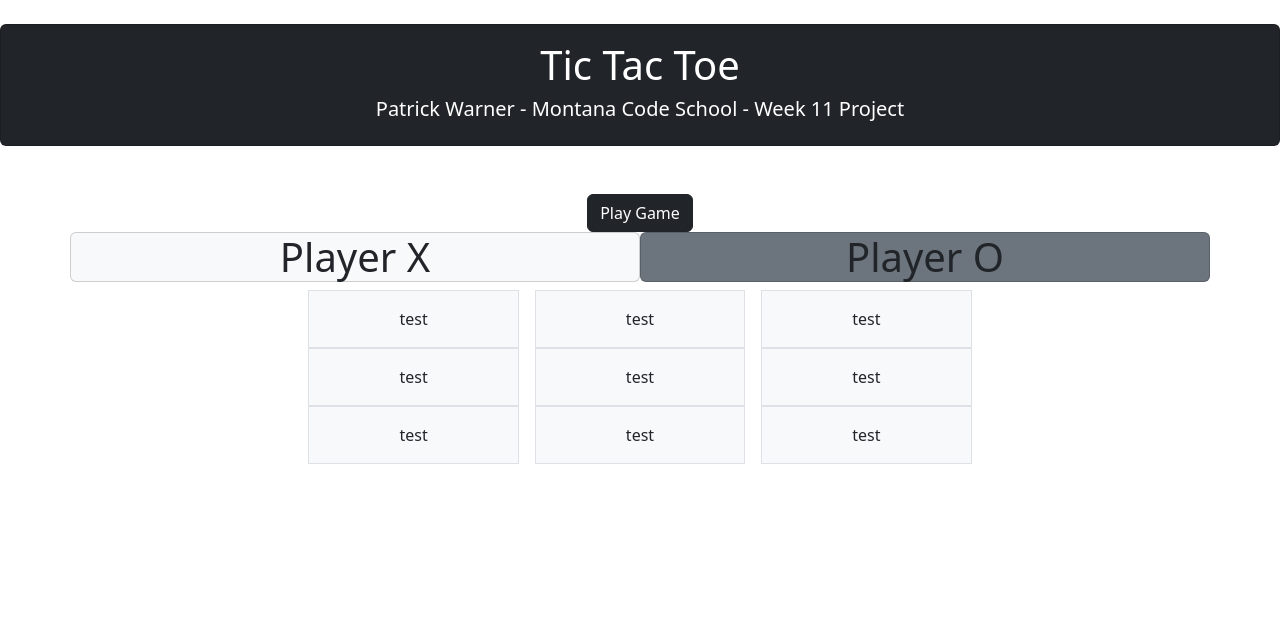
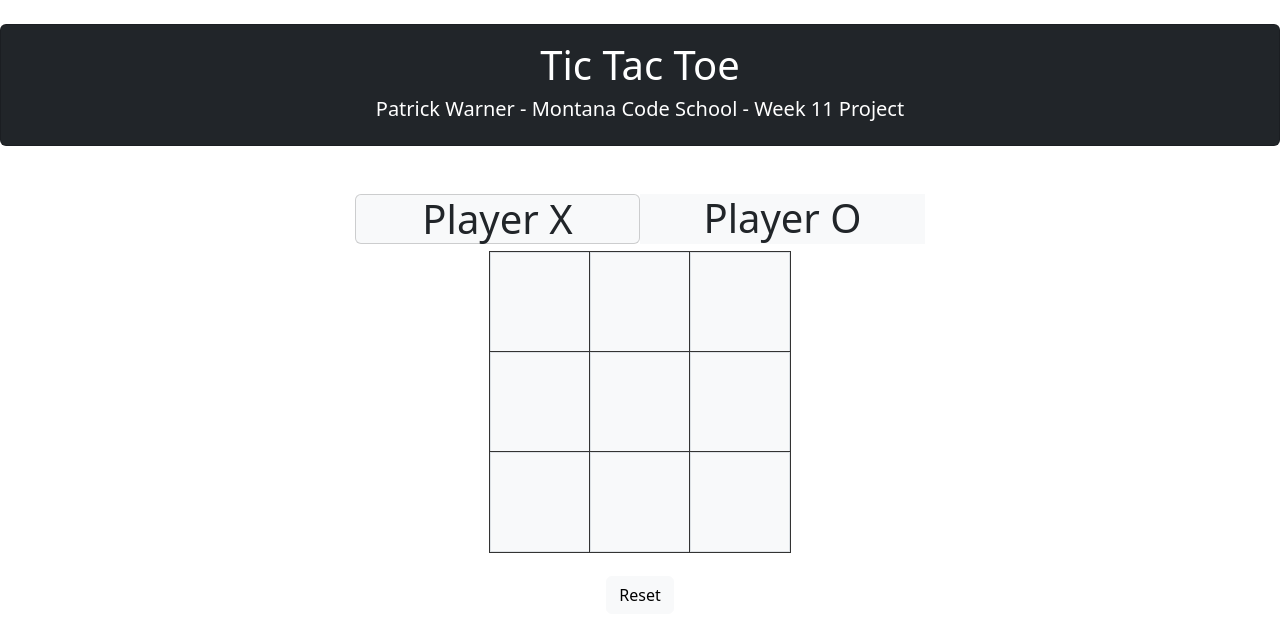
Before and after one commit to pat-in-a-hat/tic-tac-toe, a website: page index.html in a window 1280 px wide. Both pictures are taken after a click on the button "Play Game". Drawn offline with nearby package versions, Linux system fonts and the light colour scheme.

Commit message:
working tic tac toe table, need brains

```diff
--- a/index.html
+++ b/index.html
@@ -6,6 +6,7 @@
     <meta name="viewport" content="width=device-width, initial-scale=1.0">
     <title>Week 11 Project</title>
     <link rel="stylesheet" href="node_modules/bootstrap/dist/css/bootstrap.css">
+    <link rel="stylesheet" href="style.css">
 </head>
 <body>
     <br>
--- a/index.js
+++ b/index.js
@@ -1,11 +1,11 @@
 //Montana Code School Week 11 Project
 
-/*$('.btn-dark').on('click', () => {
+$('.btn-dark').on('click', () => {
     $('.btn').hide();
     ticTacToeBuilder();
 })
 
-$('.btn-light').on('click', () => {
+/*$('.btn-light').on('click', () => {
     $('#tic-tac-toe').remove();
     ticTacToeBuilder();
 })*/
@@ -19,8 +19,10 @@ function ticTacToeBuilder(){
     table.appendChild(div)
     const header1 = document.createElement('div')
     const header2 = document.createElement('div')
-    header1.className = 'col h1 card bg-light'
-    header2.className = 'col h1 card bg-secondary'
+    header1.className = 'col-3 h1 card bg-light'
+    header2.className = 'col-3 h1 bg-light'
+    header1.setAttribute('id', 'player1')
+    header2.setAttribute('id', 'player2')
     header1.appendChild(playerx)
     header2.appendChild(playero)
     const parent_div = document.querySelector(".row.text-center.justify-content-center")
@@ -29,27 +31,45 @@ function ticTacToeBuilder(){
 
     for(let i = 0; i <3; i++){
         const row = document.createElement('div')
-        row.className = "row row-cols-2 row-cols-lg-5 g-2 g-lg-3 text-center justify-content-center"
+        row.className = "row game--container text-center justify-content-center"
         row.setAttribute('id', `row-${i}`)
         table.appendChild(row)
         const row_div = document.getElementById(`row-${i}`)
         for(let ii = 0; ii <3; ii++){
             const div_cols = document.createElement('div')
-            div_cols.className = 'col'
+            div_cols.className = 'cell border bg-light'
             div_cols.setAttribute('id', `col-${i}-${ii}`)
             row_div.appendChild(div_cols)
-            const row_col = document.getElementById(`col-${i}-${ii}`)
+            /*const row_col = document.getElementById(`col-${i}-${ii}`)
             const div_cards = document.createElement('div')
-            div_cards.className = 'p-3 border bg-light'
-            const test = document.createTextNode('test')
+            div_cards.className = 'cell border bg-light'
+            const test = document.createTextNode('ii')
             div_cards.appendChild(test)
-            row_col.appendChild(div_cards)
+            row_col.appendChild(div_cards)*/
             }
             //div_cards.setAttribute('style', "width: 80px height: 80px")
 
         }
 
-    }
+    const br = document.createElement('br')
+    const btn_div = document.createElement('div')
+    btn_div.className = 'text-center justify-content-center'
+    const button = document.createElement('button')
+    button.className = 'btn btn-light'
+    const reset = document.createTextNode('Reset')
+    button.appendChild(reset)
+    table.appendChild(br)
+    table.appendChild(br)
+    table.appendChild(br)
+    table.appendChild(btn_div)
+    btn_div.appendChild(button)
+
+    player();
+
+}
+
+
+
     /*
     $('#tic-tac-toe').prepend('<div class="row text-center justify-content-center" id="players"></div>')
     $('#players').append('<div class="col"><h1>Player X</h1></div>')
@@ -65,10 +85,55 @@ function ticTacToeBuilder(){
 
 function player(){
     let counter = 0;
+    let rows = document.querySelectorAll('.game--container')
+    for (let row of rows){
+        let children = row.children
+            for (let child of children){
+                let player1 = document.getElementById('player1')
+                let player2 = document.getElementById('player2')
+                document.getElementById(`${child.id}`).addEventListener('click', () => {
+                    if ((child.innerHTML === 'X' || child.innerHTML === 'O') || referee() === true){
+                        console.log('already played')
+                    } else if (counter % 2 === 0){
+                        let X = document.createTextNode('X')
+                        counter++
+                        child.appendChild(X)
+                        player1.className = 'col-3 h1 bg-light'
+                        player2.className = 'col-3 h1 card bg-light'
+                    } else {
+                        let O = document.createTextNode('O')
+                        counter++
+                        child.appendChild(O)
+                        player1.className = 'col-3 h1 card bg-light'
+                        player2.className = 'col-3 h1 bg-light'
+                    }
+                })
+
+            }
+
+        }
+}
+
+function referee(){
+    judge_array = [
+        []
+    ]
+    const col1 = document.getElementById('row-0')
+    const col2 = document.getElementById('row-1')
+    const col3 = document.getElementById('row-2')
+    return true
 }
 
 
-ticTacToeBuilder();
+
+function reset(){
+    $('.btn-light').on('click', () => {
+        while(document.getElementById('tic-tac-toe').firstChild){
+            document.getElementById('tic-tac-toe').removeChild(document.getElementById('tic-tac-toe').firstChild)
+        }
+    })
+    ticTacToeBuilder();
+}
 
 
 //counter that shows whose turn it is
--- /dev/null
+++ b/style.css
@@ -0,0 +1,32 @@
+/*
+    Using Frank's code for the flexbox grid CSS. Tried to do via bootstrap and was very messy, should've gone the CSS
+    route to start...
+    https://replit.com/@stepanski/CSS-Tic-Tac-Toe-Week-2#index.html
+
+   Using CSS Grid to layout our board:
+   https://developer.mozilla.org/en-US/docs/Web/CSS/CSS_Grid_Layout/Basic_Concepts_of_Grid_Layout
+
+*/
+
+.game--container {
+    display: grid;
+    grid-template-columns: repeat(3, auto);
+    width: 300px;
+    margin:  auto; /* centering grid */
+}
+
+/*
+   Using flexbox to center content:
+   https://developer.mozilla.org/en-US/docs/Web/CSS/CSS_Flexible_Box_Layout/Aligning_Items_in_a_Flex_Container
+*/
+.cell {
+    display: flex;
+    align-items: center; /* vertical center - (cross axis) */
+    justify-content: center; /* horizontal center - (main axis) */
+    width: 100px;
+    height: 100px;
+    box-shadow: 0 0 0 1px #333333;
+    border: 1px solid #333333;
+    cursor: pointer;
+    font-size: 60px;
+}
```
